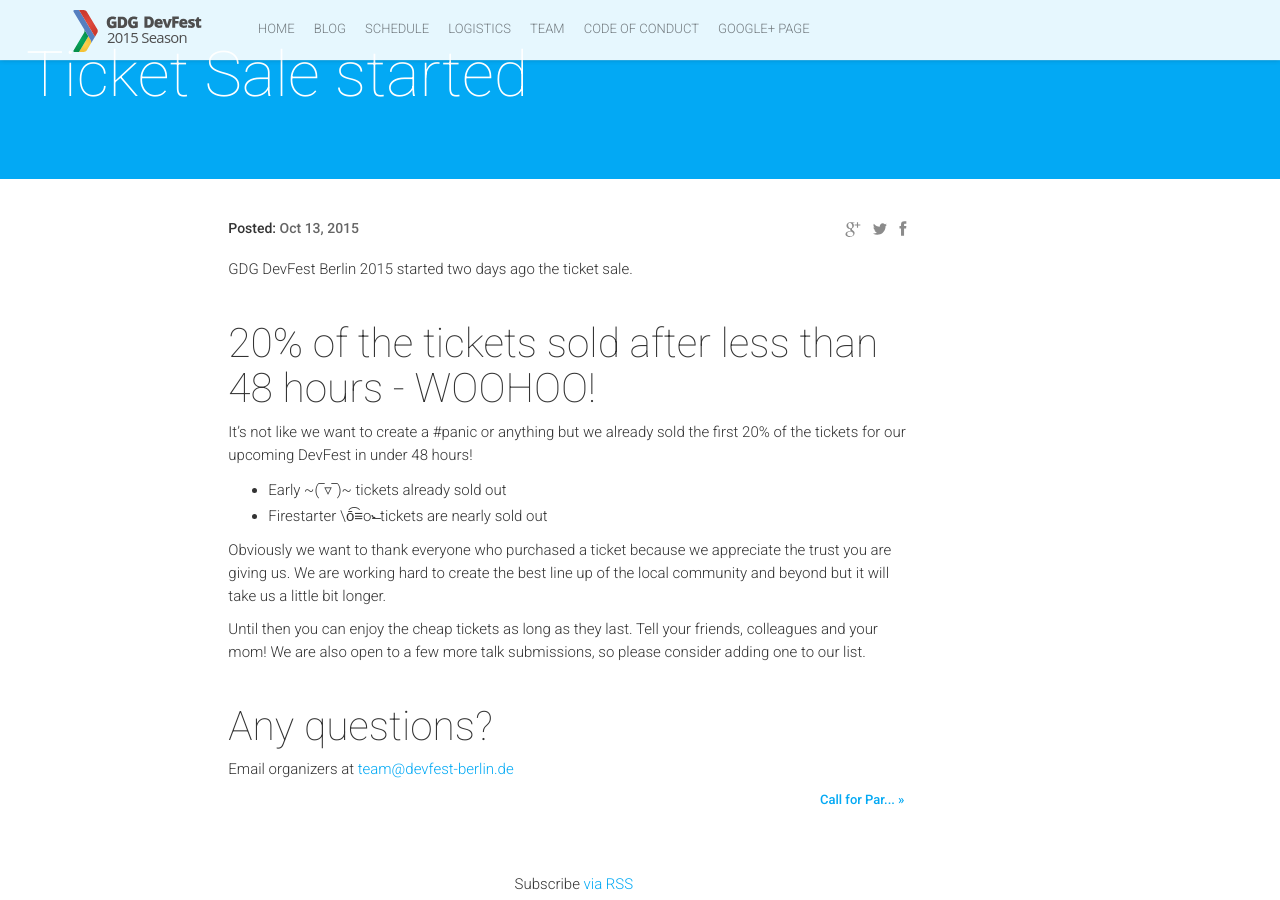
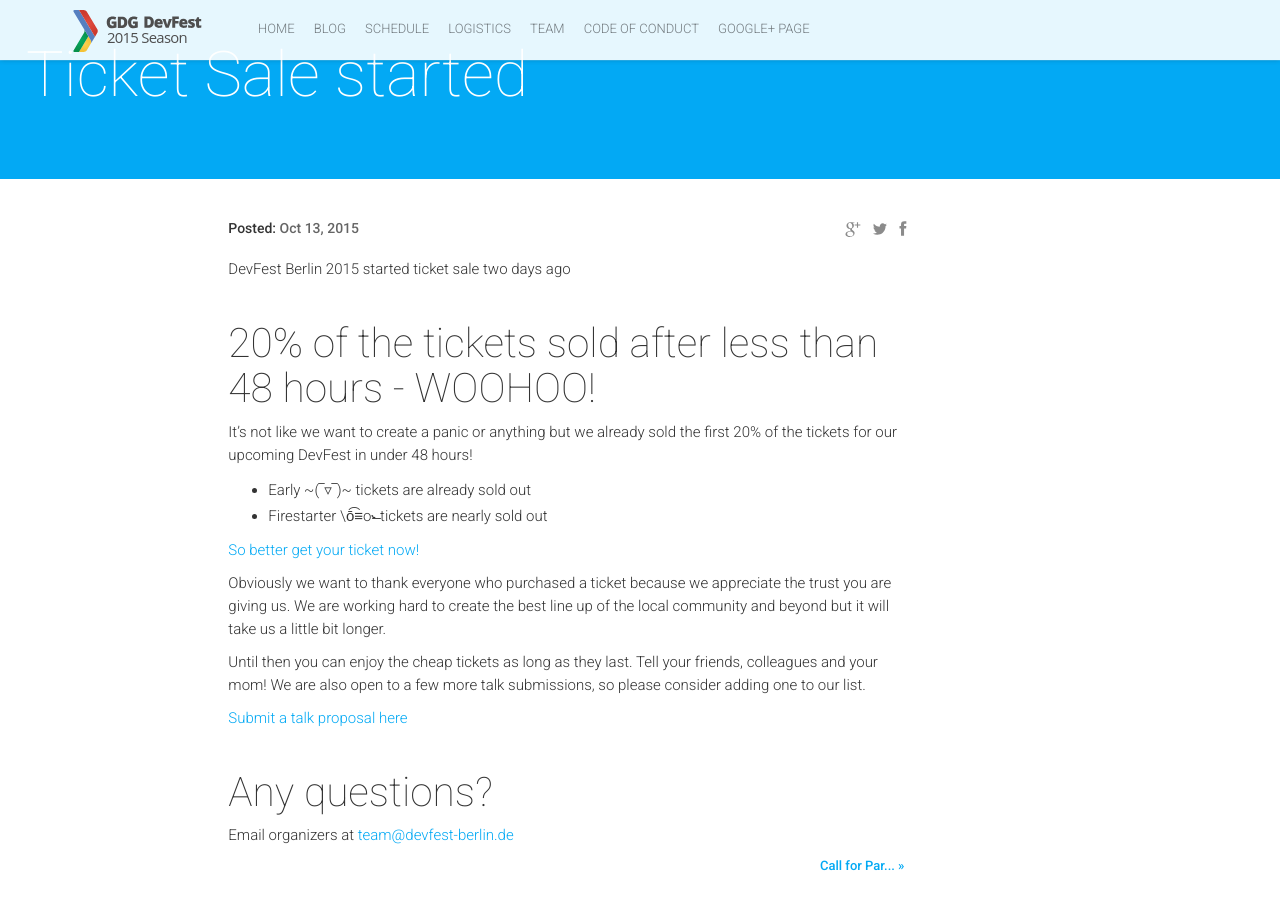
Before and after one commit to devfest-berlin/2015.devfest-berlin.de, a Jekyll site: the page built from _posts/2015-10-13-ticket-sale_started.markdown, in a window 1280 px wide and 900 px high, scrolled down 228 px. Built offline with Jekyll 4.4.1, drawn with Linux system fonts in a browser that asks for light colours; nearby versions of some CDN libraries; comment, search, counter and statistics services are not loaded.

Commit message:
Add some links for call for actions, changed some wordings

```diff
--- a/_posts/2015-10-13-ticket-sale_started.markdown
+++ b/_posts/2015-10-13-ticket-sale_started.markdown
@@ -4,18 +4,22 @@
 date:   2015-10-13 15:00:00
 isStaticPost: false
 ---
-GDG DevFest Berlin 2015 started two days ago the ticket sale.
+DevFest Berlin 2015 started ticket sale two days ago
 
 #### 20% of the tickets sold after less than 48 hours - WOOHOO!
 
-It's not like we want to create a #panic or anything but we already sold the first 20% of the tickets for our upcoming DevFest in under 48 hours!
+It's not like we want to create a panic or anything but we already sold the first 20% of the tickets for our upcoming DevFest in under 48 hours!
 
-* Early ~(‾▿‾)~ tickets already sold out
+* Early ~(‾▿‾)~ tickets are already sold out
 * Firestarter \ō͡≡o˞̶ tickets are nearly sold out
+
+[So better get your ticket now!](https://2015.devfest-berlin.de/#tickets)
 
 Obviously we want to thank everyone who purchased a ticket because we appreciate the trust you are giving us. We are working hard to create the best line up of the local community and beyond but it will take us a little bit longer.
 
-Until then you can enjoy the cheap tickets as long as they last. Tell your friends, colleagues and your mom! We are also open to a few more talk submissions, so please consider adding one to our list.﻿
+Until then you can enjoy the cheap tickets as long as they last. Tell your friends, colleagues and your mom! We are also open to a few more talk submissions, so please consider adding one to our list.
+
+[Submit a talk proposal here](https://conference.devfest-berlin.de/en/devfestberlin2015/cfp/session/new)
 
 #### Any questions?
 Email organizers at [team@devfest-berlin.de](mailto:team@devfest-berlin.de)
```
